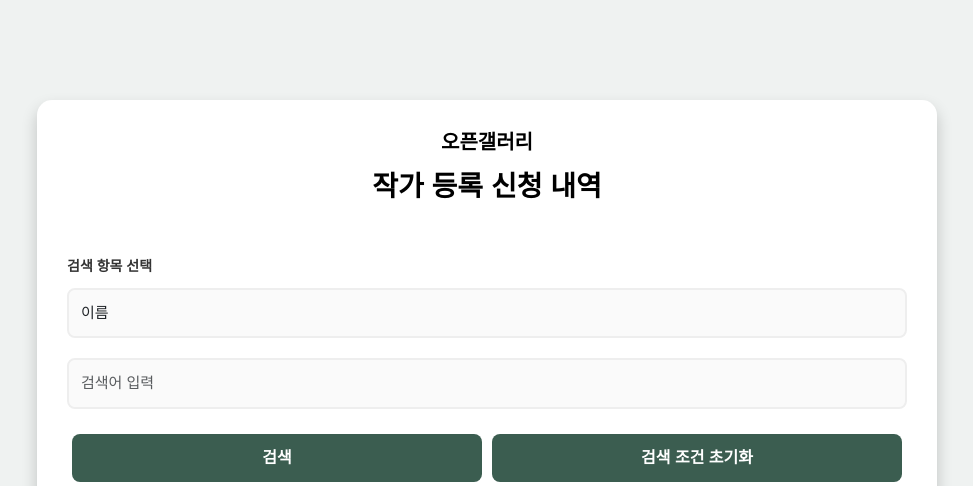
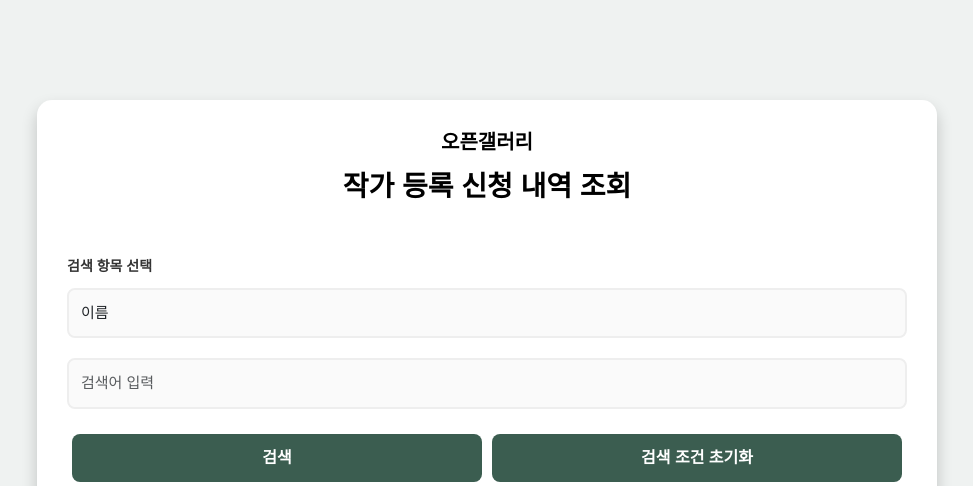
Before and after one commit to chanwoo7/og_assignment, a Django app: page /management/applications/ in a window 1280 px wide. Shown: the part 84-570 px from the top of the page, without its empty margins (153-1126 px from the left). Run offline with Django 5.2, Linux system fonts and the light colour scheme; the visitor is signed in with stand-in values (Sample User, id 1); data that the repository does not hold is empty.

Commit message:
[feat] #17 템플릿 title 통일화

```diff
--- a/templates/artwork/register.html
+++ b/templates/artwork/register.html
@@ -1,7 +1,7 @@
 {% extends 'base.html' %}
 
 {% block title %}
-작품 등록 신청
+작품 등록
 {% endblock %}
 
 {% block statics %}
--- a/templates/exhibition/register.html
+++ b/templates/exhibition/register.html
@@ -1,7 +1,7 @@
 {% extends 'base.html' %}
 
 {% block title %}
-전시 등록 신청
+전시 등록
 {% endblock %}
 
 {% block statics %}
--- a/templates/management/artist_apply_list.html
+++ b/templates/management/artist_apply_list.html
@@ -1,7 +1,7 @@
 {% extends 'base.html' %}
 
 {% block title %}
-작가 등록 신청 내역
+작가 등록 신청 내역 조회
 {% endblock %}
 
 {% block statics %}
@@ -19,7 +19,7 @@
         오픈갤러리
     </div>
     <div class="mb-5 h3">
-        작가 등록 신청 내역
+        작가 등록 신청 내역 조회
     </div>
 
     <!-- 검색 폼 -->
```
